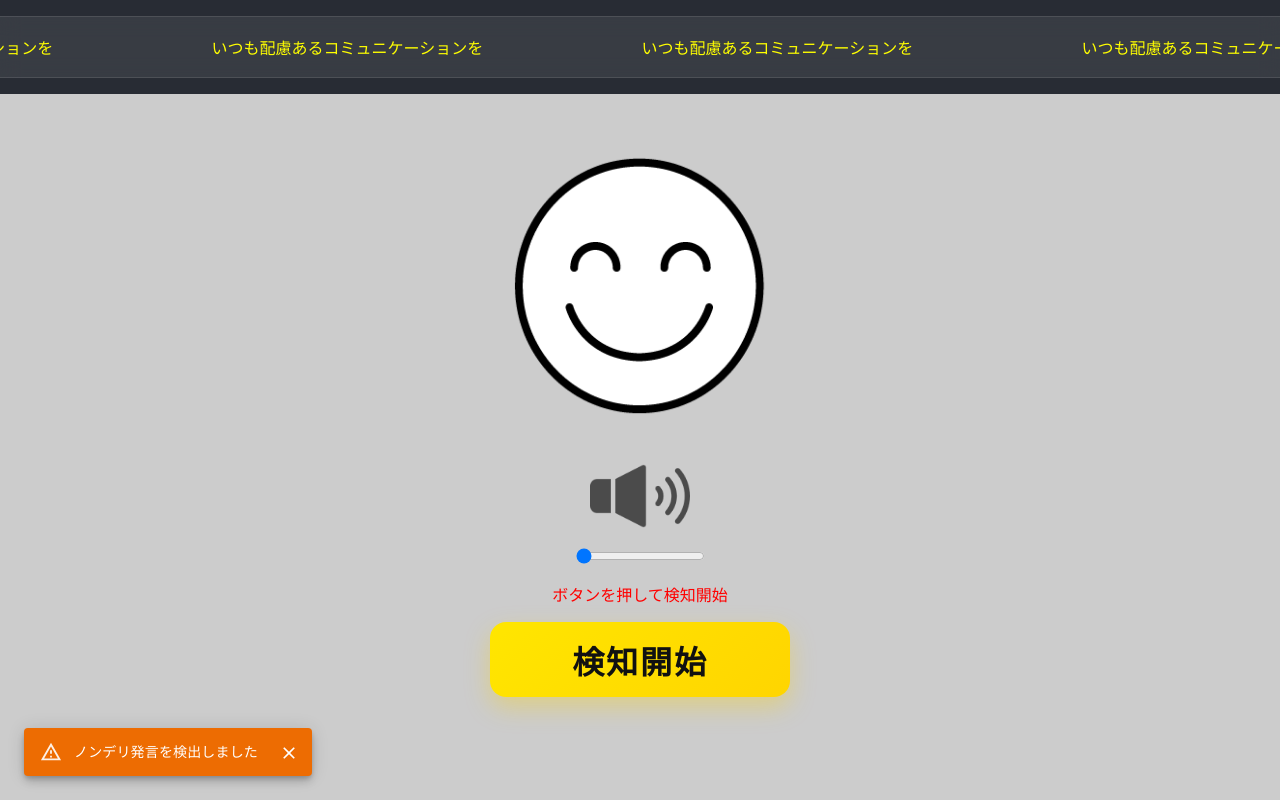
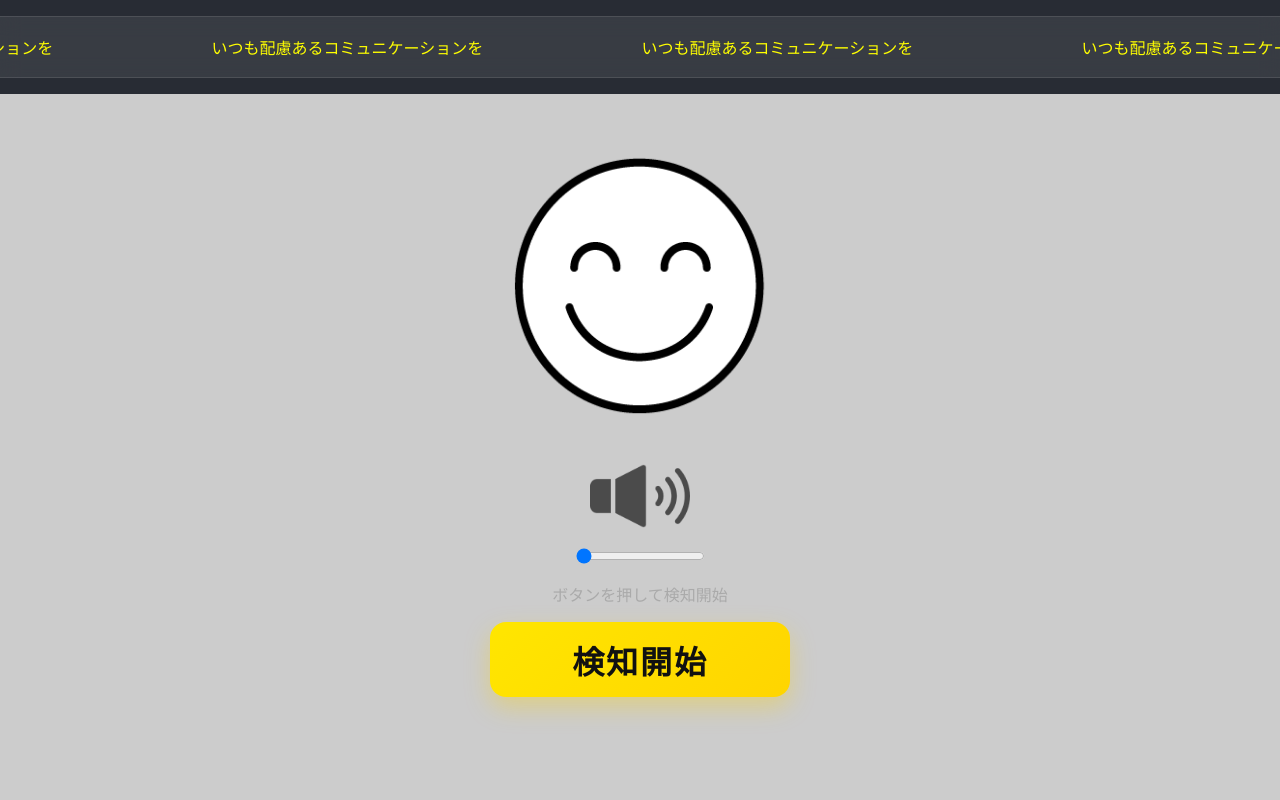
Before and after one commit to MurakamiHonami/CEATEC, a React (Create React App) app in the folder my-app/: page / in a window 1280 px wide. Shown: the top 800 px of the page. Built offline with nearby package versions, Linux system fonts and the light colour scheme.

Commit message:
Update Design

```diff
--- a/my-app/src/App.js
+++ b/my-app/src/App.js
@@ -15,7 +15,7 @@ function App() {
   };
   const [transcript, setTranscript] = useState("ボタンを押して検知開始");
   const [tagValues, setTagValues] = useState(initialTagValues);
-  const [alertOpen, setAlertOpen] = useState(true);
+  const [alertOpen, setAlertOpen] = useState(false);
   const [detecting, setDetecting] = useState(false);
   const [userMusic, setUserMusic] = useState(null);
   useEffect(() => {
```
